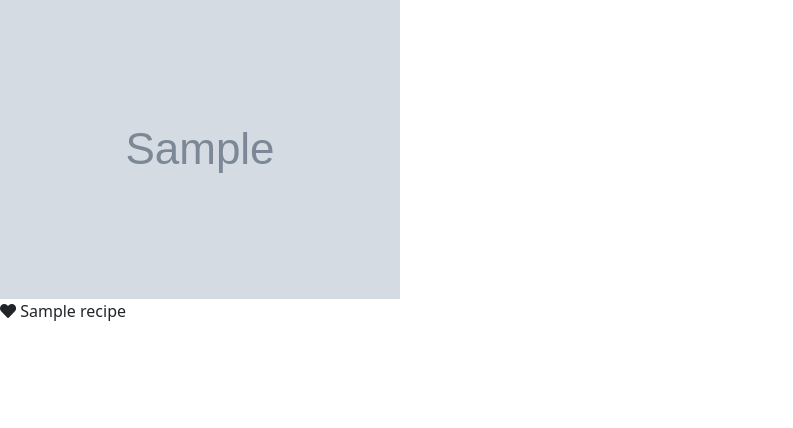
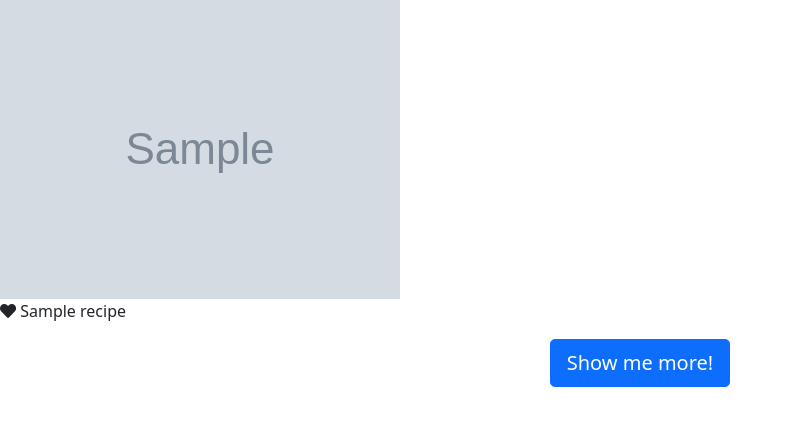
Before and after one commit to agnesmcc/capstone_project_one, a Flask app: template templates/home.html in a window 1280 px wide. Shown: the part 99-527 px from the top of the page, without its empty margins (0-793 px from the left). Run offline with Flask 2, Linux system fonts and the light colour scheme; the template is opened without the code that fills it: values that come from a table or form of the project are taken from there, others are empty; tables that the repository leaves empty hold one stand-in row (values such as "Sample post"); grey boxes marked "Sample" are stand-in pictures; some libraries are stand-ins or nearby versions.

Commit message:
Add a button on the homepage to show new recipes

```diff
--- a/templates/home.html
+++ b/templates/home.html
@@ -18,6 +18,10 @@
   {% endfor %}
   </div>
 
+  <div class="d-flex justify-content-center">
+    <a href="/" class="btn btn-primary btn-lg btn-block mt-3">Show me more!</a>
+  </div>
+
 {% endblock %}
 
 {% block scripts %}
```
